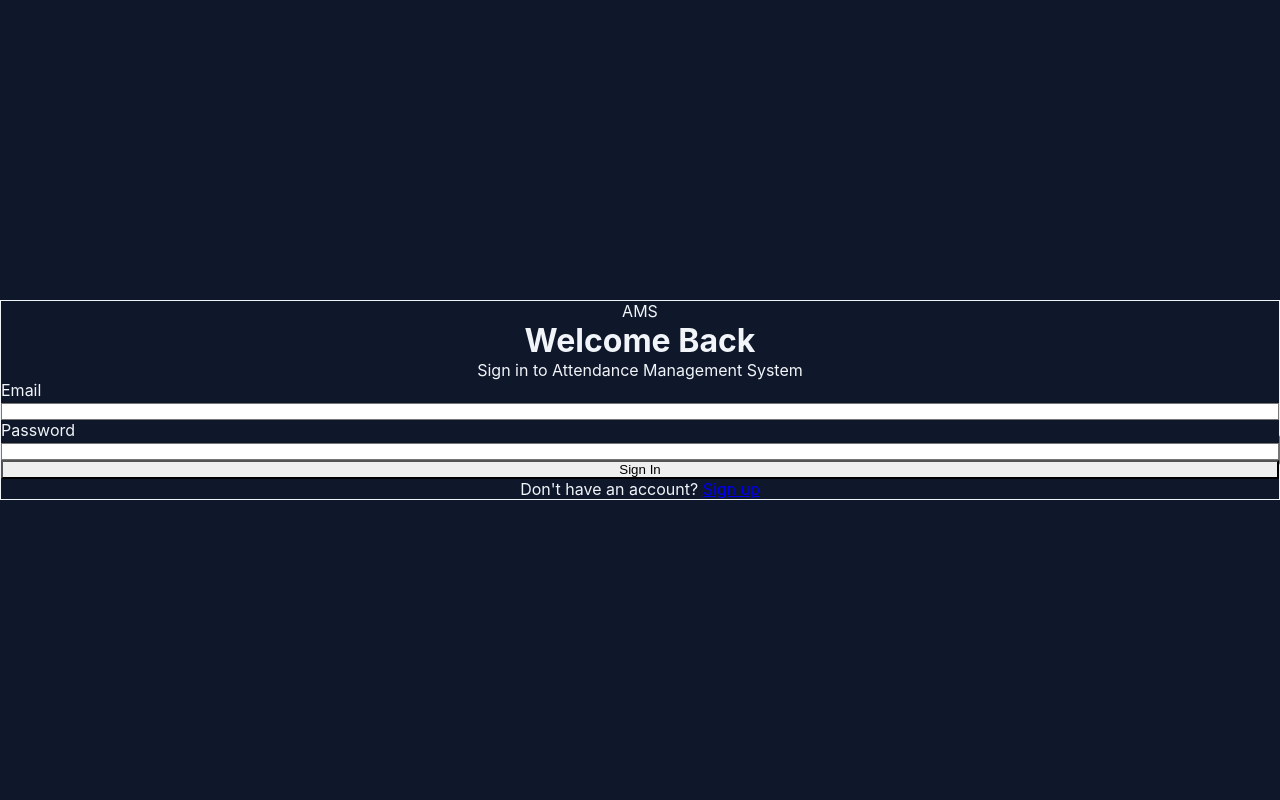
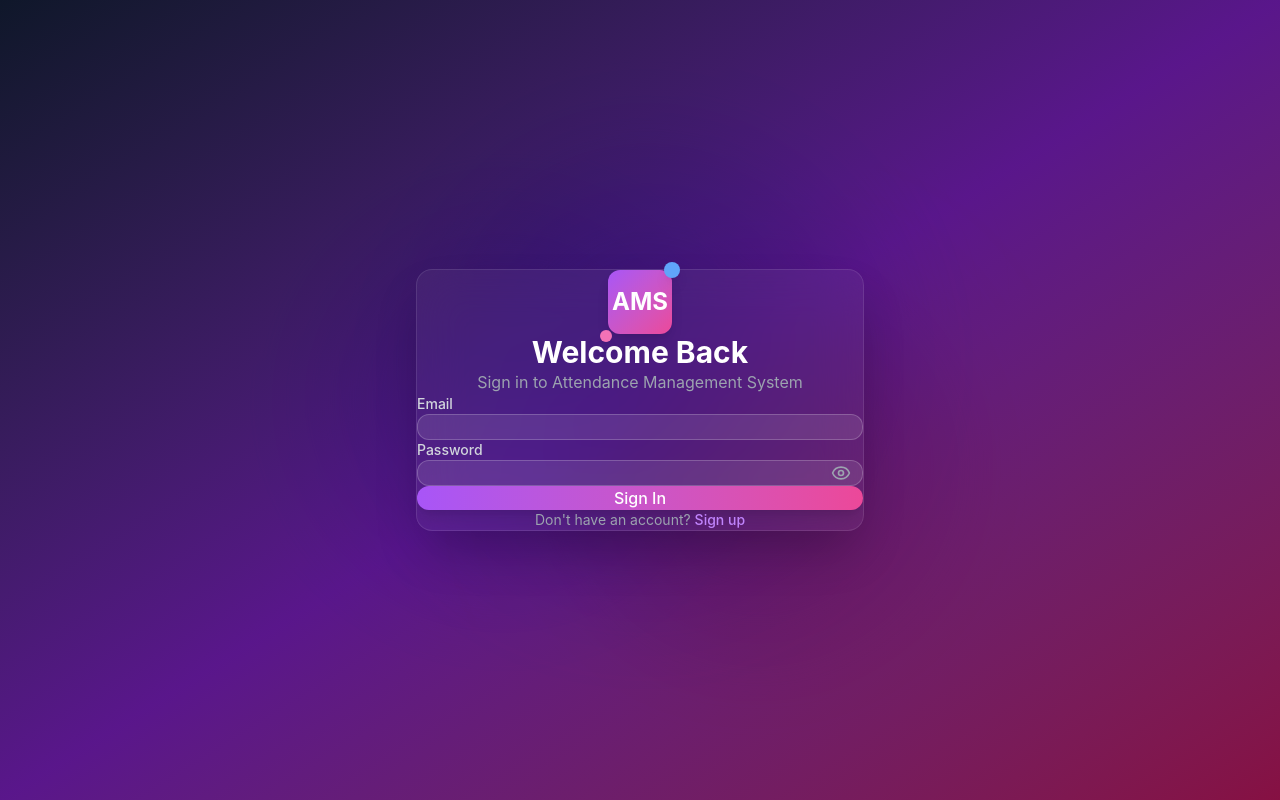
Before and after one commit to zeidanvorpa-afk/AMS, a Next.js app: page /login in a window 1280 px wide. Built offline with nearby package versions, Linux system fonts and the light colour scheme; no server answers.

Commit message:
Fix Tailwind CSS v4 configuration - use native @import and @theme syntax without PostCSS

```diff
--- a/postcss.config.js
+++ /dev/null
@@ -1,6 +0,0 @@
-module.exports = {
-  plugins: {
-    tailwindcss: {},
-    autoprefixer: {},
-  },
-}
--- a/src/app/globals.css
+++ b/src/app/globals.css
@@ -1,6 +1,50 @@
-@tailwind base;
-@tailwind components;
-@tailwind utilities;
+@import "tailwindcss";
+
+@theme {
+  --color-slate-50: #f8fafc;
+  --color-slate-100: #f1f5f9;
+  --color-slate-200: #e2e8f0;
+  --color-slate-300: #cbd5e1;
+  --color-slate-400: #94a3b8;
+  --color-slate-500: #64748b;
+  --color-slate-600: #475569;
+  --color-slate-700: #334155;
+  --color-slate-800: #1e293b;
+  --color-slate-900: #0f172a;
+  --color-purple-400: #c084fc;
+  --color-purple-500: #a855f7;
+  --color-purple-600: #9333ea;
+  --color-pink-400: #f472b6;
+  --color-pink-500: #ec4899;
+  --color-pink-600: #db2777;
+  --color-gray-400: #9ca3af;
+  --color-gray-500: #6b7280;
+  --color-green-400: #4ade80;
+  --color-red-400: #f87171;
+  --color-blue-400: #60a5fa;
+  --color-teal-400: #2dd4bf;
+  --color-emerald-400: #34d399;
+  --color-cyan-400: #22d3ee;
+  --color-yellow-400: #facc15;
+  --color-orange-400: #fb923c;
+  --color-rose-400: #fb7185;
+  --color-indigo-500: #6366f1;
+}
+
+@keyframes blob {
+  0% {
+    transform: translate(0px, 0px) scale(1);
+  }
+  33% {
+    transform: translate(30px, -50px) scale(1.1);
+  }
+  66% {
+    transform: translate(-20px, 20px) scale(0.9);
+  }
+  100% {
+    transform: translate(0px, 0px) scale(1);
+  }
+}
 
 * {
   margin: 0;
--- a/src/app/login/page.tsx
+++ b/src/app/login/page.tsx
@@ -132,20 +132,6 @@ export default function LoginPage() {
       </div>
 
       <style jsx>{`
-        @keyframes blob {
-          0% {
-            transform: translate(0px, 0px) scale(1);
-          }
-          33% {
-            transform: translate(30px, -50px) scale(1.1);
-          }
-          66% {
-            transform: translate(-20px, 20px) scale(0.9);
-          }
-          100% {
-            transform: translate(0px, 0px) scale(1);
-          }
-        }
         .animate-blob {
           animation: blob 7s infinite;
         }
--- a/tailwind.config.ts
+++ b/tailwind.config.ts
@@ -7,86 +7,7 @@ const config: Config = {
     "./src/app/**/*.{js,ts,jsx,tsx,mdx}",
   ],
   theme: {
-    extend: {
-      colors: {
-        slate: {
-          50: '#f8fafc',
-          100: '#f1f5f9',
-          200: '#e2e8f0',
-          300: '#cbd5e1',
-          400: '#94a3b8',
-          500: '#64748b',
-          600: '#475569',
-          700: '#334155',
-          800: '#1e293b',
-          900: '#0f172a',
-        },
-        purple: {
-          400: '#c084fc',
-          500: '#a855f7',
-          600: '#9333ea',
-        },
-        pink: {
-          400: '#f472b6',
-          500: '#ec4899',
-          600: '#db2777',
-        },
-        gray: {
-          400: '#9ca3af',
-          500: '#6b7280',
-        },
-        green: {
-          400: '#4ade80',
-          500: '#22c55e',
-        },
-        red: {
-          400: '#f87171',
-          500: '#ef4444',
-        },
-        blue: {
-          400: '#60a5fa',
-          500: '#3b82f6',
-        },
-        teal: {
-          400: '#2dd4bf',
-          500: '#14b8a6',
-        },
-        emerald: {
-          400: '#34d399',
-          500: '#10b981',
-        },
-        cyan: {
-          400: '#22d3ee',
-          500: '#06b6d4',
-        },
-        yellow: {
-          400: '#facc15',
-          500: '#eab308',
-        },
-        orange: {
-          400: '#fb923c',
-          500: '#f97316',
-        },
-        rose: {
-          400: '#fb7185',
-          500: '#f43f5e',
-        },
-        indigo: {
-          500: '#6366f1',
-        },
-      },
-      animation: {
-        blob: 'blob 7s infinite',
-      },
-      keyframes: {
-        blob: {
-          '0%': { transform: 'translate(0px, 0px) scale(1)' },
-          '33%': { transform: 'translate(30px, -50px) scale(1.1)' },
-          '66%': { transform: 'translate(-20px, 20px) scale(0.9)' },
-          '100%': { transform: 'translate(0px, 0px) scale(1)' },
-        },
-      },
-    },
+    extend: {},
   },
   plugins: [],
 };
```
